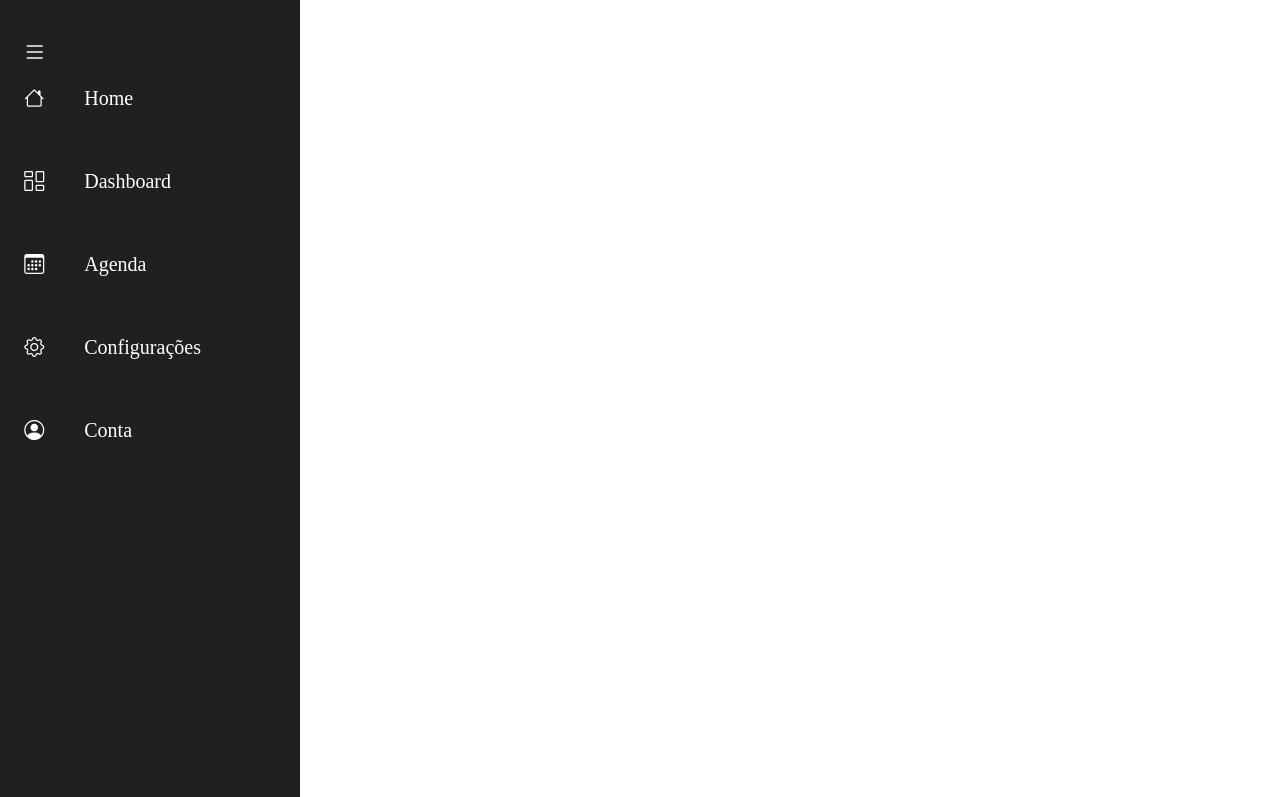
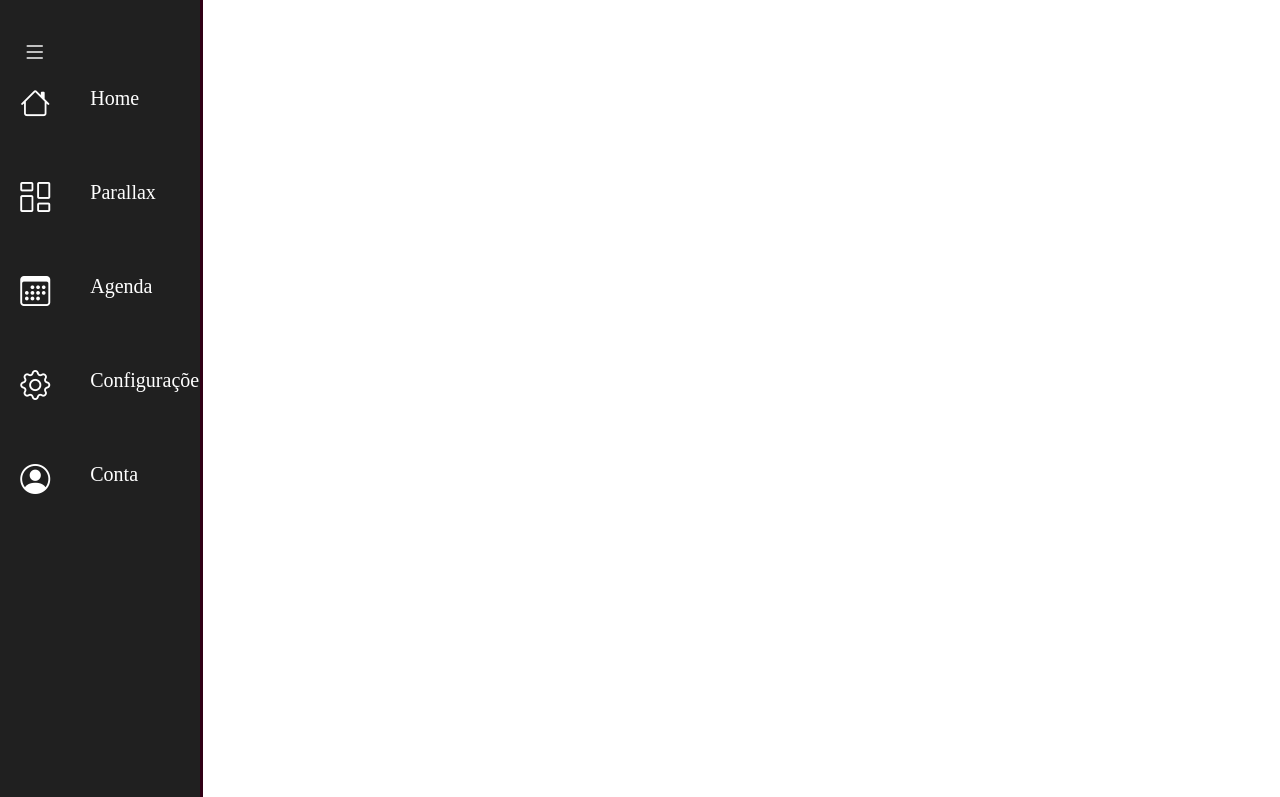
Before and after one commit to caiorx1000/parallax, a plain HTML site: page index.html in a window 1280 px wide. Shown: the top 797 px of the page. Drawn offline with nearby package versions, Linux system fonts and the light colour scheme.

Commit message:
inserindo arquivos index e css

```diff
--- a/index.html
+++ b/index.html
@@ -22,9 +22,9 @@
                 </a>
             </li>
             <li class="item-menu">
-                <a href="#">
+                <a href="./pagina-2.html">
                     <span class="icon"><i class="bi bi-columns-gap"></i></span>
-                    <span class="txt-link">Dashboard</span>
+                    <span class="txt-link">Parallax</span>
                 </a>
             </li>
             <li class="item-menu">
@@ -47,16 +47,7 @@
             </li>
         </ul>
     </nav>
-    <section></section>
-    <section class="texto">
-        <h1>Pedro Campeão</h1>
-    </section>
-    <section></section>
-    <section></section>
-    <section></section>
-    <section></section>
-    <section></section>
-    <section></section>
+
 
 </body>
 </html>
--- /dev/null
+++ b/style-2.css
@@ -0,0 +1,55 @@
+*{
+    margin: 0;
+    padding: 0;
+    box-sizing: border-box;
+}
+section{
+    width: 100%;
+    height: 300px;
+    background-position: center;
+    background-repeat: no-repeat;
+    background-size: cover;
+    background-attachment: fixed;
+
+}
+.texto{
+    display: flex;
+    justify-content: center;
+    align-items: center;
+    font-size: 100px;
+    text-shadow: 10px 10px 10px brown;
+    background-color: rgb(183, 187, 247);
+}
+section:nth-of-type(1){
+    background-image: url('https://images7.alphacoders.com/460/460295.jpg');
+    height: 600px;
+    background-size: cover;
+
+}
+section:nth-of-type(3){
+    background-image: url('https://i.pinimg.com/originals/17/cb/3e/17cb3e3f91ba26a2654db26bd5d4fa0f.jpg');
+    height: 600px;
+}
+section:nth-of-type(5){
+    background-image: url('https://img.wallpapic-br.com/i4452-843-827/medium/natureza-por-do-sol-nascer-nuvens-imagem-de-fundo.jpg');
+    height: 600px;
+    background-size: cover;
+    background-position: center;
+}
+section:nth-of-type(7){
+    background-image: url('https://c0.wallpaperflare.com/preview/974/188/7/brazil-goias-chapada-dos-veadeiros-lago.jpg');
+    height: 600px;
+}
+@media screen and (max-width:400px) {
+    .texto{
+            text-align: center;
+            display: flex;
+            justify-content: center;
+            align-items: center;
+            font-size: 40px;
+            text-shadow: 10px 10px 10px brown;
+            background-color: rgb(183, 187, 247);
+
+
+    }
+}
--- a/style.css
+++ b/style.css
@@ -3,14 +3,25 @@
     padding: 0;
     box-sizing: border-box;
 }
-body{
-    height: 100vh;
-}
+
 nav.menu-lateral{
-    width: 300px;
+    width: 50px;
     height: 100%;
     background-color: #202020;
     padding: 40px 0 40px 1%;
+    box-shadow: 3px 0 0 #310015 ;
+    position: fixed;
+    top:0;
+    left: 0;
+    opacity: .2;
+    overflow: hidden;
+    transition: .5s;
+
+}
+nav.menu-lateral:hover{
+    opacity: 1;
+    width: 200px;
+
 }
 .btn-expandir{
     width: 100%;
@@ -25,6 +36,12 @@ ul{
     height: 100%;
     list-style-type: none;
 }
+ul li.item-menu{
+    transition: 1s;
+}
+ul li.item-menu:hover{
+    background-color:#ff0070 ;
+}
 ul li.item-menu a{
     color: #fff;
     text-decoration: none;
@@ -37,55 +54,6 @@ ul li.item-menu a{
 ul li.item-menu a .txt-link{
     margin-left: 40px;
 }
-
-
-section{
-    width: 100%;
-    height: 300px;
-    background-position: center;
-    background-repeat: no-repeat;
-    background-size: cover;
-    background-attachment: fixed;
-
+ul li.item-menu a .icon > i {
+    font-size: 30px;
 }
-.texto{
-    display: flex;
-    justify-content: center;
-    align-items: center;
-    font-size: 100px;
-    text-shadow: 10px 10px 10px brown;
-    background-color: rgb(183, 187, 247);
-}
-section:nth-of-type(1){
-    background-image: url('https://images7.alphacoders.com/460/460295.jpg');
-    height: 600px;
-    background-size: cover;
-
-}
-section:nth-of-type(3){
-    background-image: url('https://i.pinimg.com/originals/17/cb/3e/17cb3e3f91ba26a2654db26bd5d4fa0f.jpg');
-    height: 600px;
-}
-section:nth-of-type(5){
-    background-image: url('https://img.wallpapic-br.com/i4452-843-827/medium/natureza-por-do-sol-nascer-nuvens-imagem-de-fundo.jpg');
-    height: 600px;
-    background-size: cover;
-    background-position: center;
-}
-section:nth-of-type(7){
-    background-image: url('https://c0.wallpaperflare.com/preview/974/188/7/brazil-goias-chapada-dos-veadeiros-lago.jpg');
-    height: 600px;
-}
-@media screen and (max-width:400px) {
-    .texto{
-            text-align: center;
-            display: flex;
-            justify-content: center;
-            align-items: center;
-            font-size: 40px;
-            text-shadow: 10px 10px 10px brown;
-            background-color: rgb(183, 187, 247);
-
-
-    }
-}
```
Also changed, not shown: pagina-2.html (added, +22 -0 lines).
